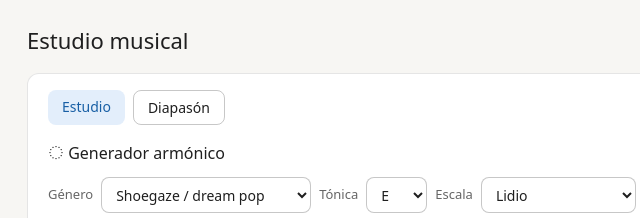
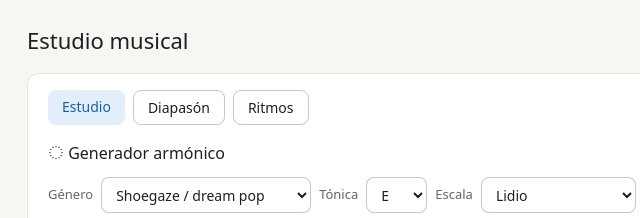
Before and after one commit to Lean-Alvz/Claudio, a plain HTML site: page index.html in a window 1280 px wide. Shown: the top 218 px of the page, 249-889 px from the left. Drawn offline with Linux system fonts and the light colour scheme.

Commit message:
Update index.html

```diff
--- a/index.html
+++ b/index.html
@@ -39,6 +39,7 @@ input[type=checkbox]{height:auto}
 <nav style="display:flex;gap:8px;margin:0 0 1rem">
 <a href="index.html" style="padding:6px 14px;border-radius:8px;background:var(--bg-accent);color:var(--text-accent);text-decoration:none;font-size:14px">Estudio</a>
 <a href="diapason.html" style="padding:6px 14px;border-radius:8px;border:0.5px solid var(--border-strong);color:var(--text-primary);text-decoration:none;font-size:14px">Diapasón</a>
+<a href="ritmos.html" style="padding:6px 14px;border-radius:8px;border:0.5px solid var(--border-strong);color:var(--text-primary);text-decoration:none;font-size:14px">Ritmos</a>
 </nav>
 <h3 style="margin:0 0 12px"><i class="ti ti-circle-dotted"></i> Generador armónico</h3>
 <div class="row" style="margin-bottom:8px"><span class="lbl">Género</span><select id="g"></select><span class="lbl">Tónica</span><select id="k"></select><span class="lbl">Escala</span><select id="sc"></select></div>
```
